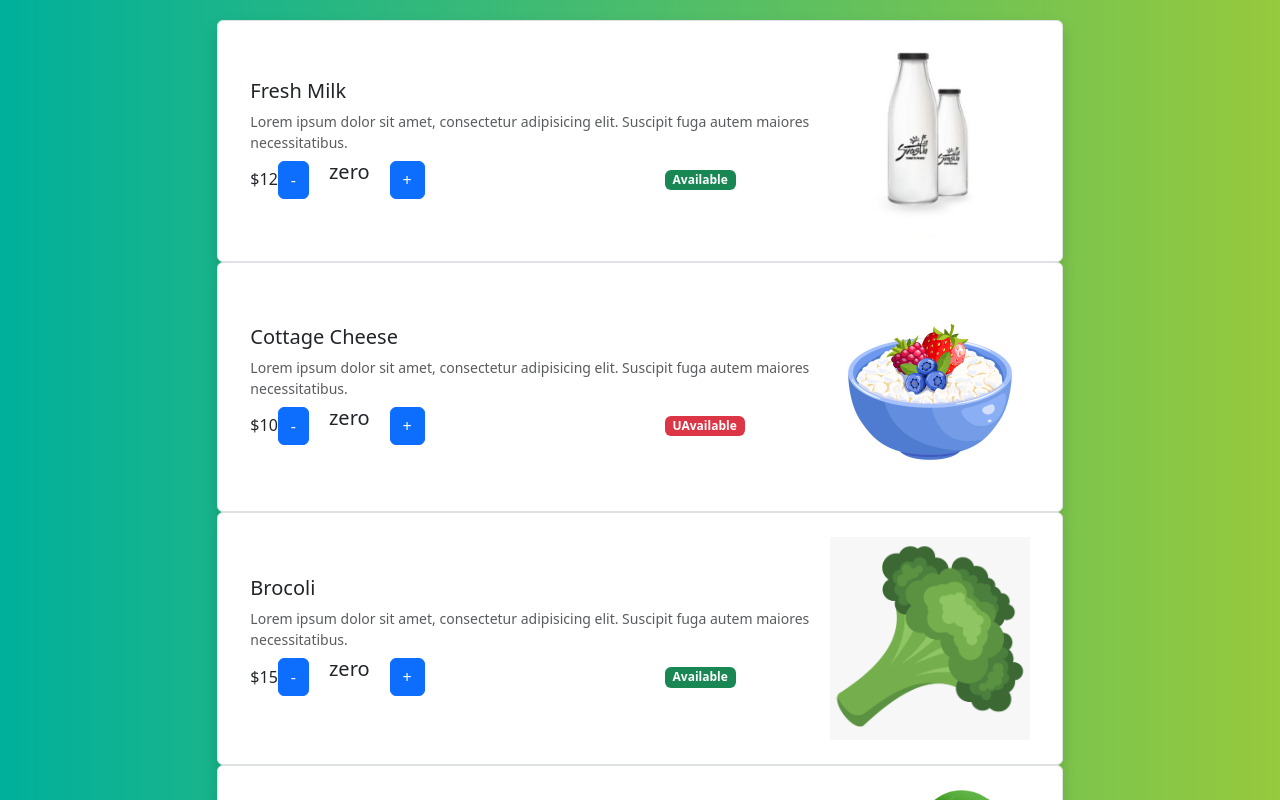
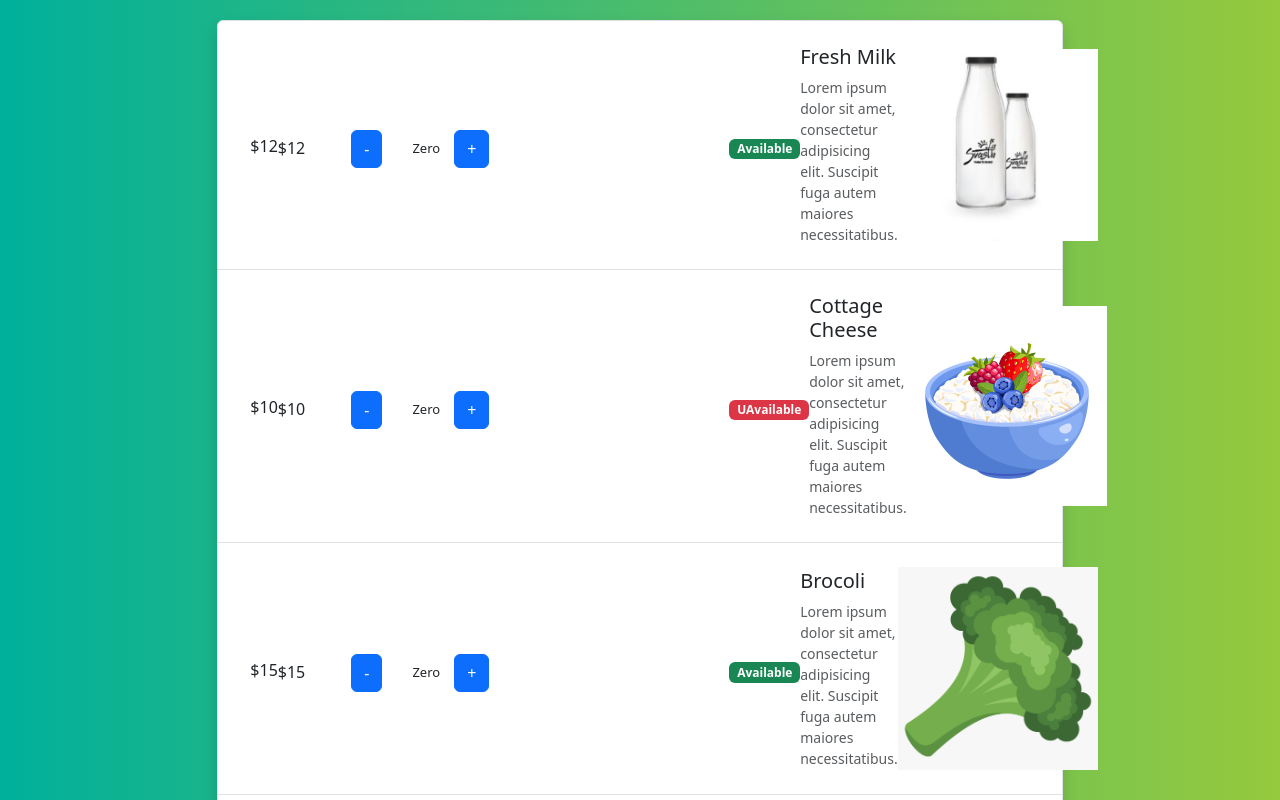
Before and after one commit to ShivaBollam07/ReactJS-ProAcademy, a React (Vite) app: page / in a window 1280 px wide. Shown: the top 800 px of the page. Built offline with nearby package versions, Linux system fonts and the light colour scheme.

Commit message:
Splitting Components

```diff
--- a/src/App.jsx
+++ b/src/App.jsx
@@ -55,6 +55,8 @@ function App() {
   return (
     <div className='row'>
       <div className='col-lg-8 mx-auto'>
+      <ul className="list-group shadow">
+
         <Products
           id = {products[0].pID}
           name = {products[0].pName}
@@ -96,6 +98,7 @@ function App() {
           price = {products[4].price}
           ></
         Products>
+      </ul>
 
       </div>
     </div>
--- a/src/Components/Product.jsx
+++ b/src/Components/Product.jsx
@@ -1,64 +1,36 @@
-import React, { useState } from 'react';
+/* eslint-disable react/prop-types */
+import ProductDetails from './ProductDetails';
 
 function Products(props) {
-  // Manage product count state within the component
-  const [productCount, setProductCount] = useState(0);
-
-  // Update the badge class dynamically based on availability
-  let bgClass = 'badge-margin-left-240 badge'
-  if (props.isAvailable) {
-    bgClass += ' bg-success';
-  }
-  else {
-    bgClass += ' bg-danger';
-  }
-
-  const style = {
-    padding: '0px 20px',
-    fontSize: 20,
-  };
-
-  // Format the product count for display
-  function displayFormatedProductCount() {
-    return productCount > 0 ? productCount : <p>zero</p>;
-  }
-
   return (
-    <ul className="list-group shadow">
     <li className="list-group-item">
       <div className="media align-items-lg-center flex-column flex-lg-row p-3 d-flex">
         <div className="media-body order-2 order-lg-1">
+
           <h5 className="mt-0 font-weight-bold mb-2">{props.name}</h5>
+
           <p className="font-italic text-muted mb-0 small">{props.desc}</p>
-            <div className="d-flex align-items-center justify-content-start mt-1">
-              <h6 className="font-weight-bold my-2">${props.price}</h6>
-              <span className="text-muted font-weight-normal font-italic">
-              </span>
-              <button
-                className="btn btn-primary"
-                onClick={() => setProductCount((count) => Math.max(count - 1, 0))}
-              >
-                -
-              </button>
-              <span style={style}>{displayFormatedProductCount()}</span>
-              <button
-                className="btn btn-primary"
-                onClick={() => setProductCount((count) => count + 1)}
-              >
-                +
-              </button>
-              <span className={bgClass}>{props.isAvailable ? 'Available' : 'UAvailable'}</span>
         </div>
-          </div>
+
                 <img
           src={props.image}
           alt={`${props.name} image`}
           width="200"
           className="ml-lg-5 order-1 order-lg-2"
         />
+        <div className="d-flex align-items-center justify-content-start mt-1">
+          <h6 className="font-weight-bold my-2">${props.price}</h6>
+          <span className="text-muted font-weight-normal font-italic">
+          </span>
+          <ProductDetails
+          isAvailable={props.isAvailable}
+          price={props.price}
+          ></ProductDetails>
         </div>
+
+      </div>
+
     </li>
-    </ul>
   );
 }
 
--- /dev/null
+++ b/src/Components/ProductDetails.jsx
@@ -0,0 +1,77 @@
+
+// import  { useState } from 'react';
+
+// function ProductDetails(props) {
+//     const [productCount, setProductCount] = useState(0);
+//   let bgClass = 'badge-margin-left-240 badge'
+//   if (props.isAvailable) {
+//     bgClass += ' bg-success';
+//   }
+//   else {
+//     bgClass += ' bg-danger';
+//   }
+
+//   const style = {
+//     padding: '0px 20px',
+//     fontSize: 20,
+//   };
+
+
+//   return (
+//     <div className="d-flex align-items-center justify-content-start mt-1">
+//               <h6 className="font-weight-bold my-2">${props.price}</h6>
+//               <span className="text-muted font-weight-normal font-italic">
+//               </span>
+//               <button
+//                 className="btn btn-primary mx-3"
+//                 onClick={() => setProductCount((count) => Math.max(count - 1, 0))} > - </button>
+//               <span style={style}>{displayFormatedProductCount()}</span>
+//               <button
+//                 className="btn btn-primary"
+//                 onClick={() => setProductCount((count) => count + 1)}> + </button>
+//               <span className={bgClass}>{props.isAvailable ? 'Available' : 'UAvailable'}</span>
+//               <ProductDetails />
+//             </div>
+//   )
+// }
+
+// export default ProductDetails
+
+
+function ProductDetails(props) {
+    let productCount = 0;
+    let bgClass = 'badge-margin-left-240 badge'
+    if (props.isAvailable) {
+        bgClass += ' bg-success';
+    }
+    else {
+        bgClass += ' bg-danger';
+    }
+    const style = {
+        padding: '0px 20px',
+        fontSize: 20,
+    };
+    const displayFormatedProductCount = () => {
+        if (productCount === 0) {
+            return 'Zero';
+        }
+        return product
+    }
+
+
+
+    return (
+        <div className="d-flex align-items-center justify-content-start mt-1">
+            <h6 className="font-weight-bold my-2"
+                style={{ 'margin-right': '30px' }}
+            >${props.price}</h6>
+            <button className="btn btn-primary mx-3"
+            > - </button>
+            <span style={{ padding: '9px 14px', 'fontSize': 13 }}>{displayFormatedProductCount()}</span>
+            <button className="btn btn-primary"> + </button>
+            <span className={bgClass}>{props.isAvailable ? 'Available' : 'UAvailable'}</span>
+        </div>
+    )
+}
+
+export default ProductDetails;
--- a/src/index.jsx
+++ b/src/index.jsx
@@ -1,11 +1,11 @@
 import { StrictMode } from 'react'
 import { createRoot } from 'react-dom/client'
-import App from './App.jsx'
+import App from './App'
 import './index.css'
 import 'bootstrap/dist/css/bootstrap.css'
 
 createRoot(document.getElementById('root')).render(
   <StrictMode>
     <App />
-  </StrictMode>,
+  </StrictMode>
 )
```
Lines whose indentation alone changed are shown as unchanged.
